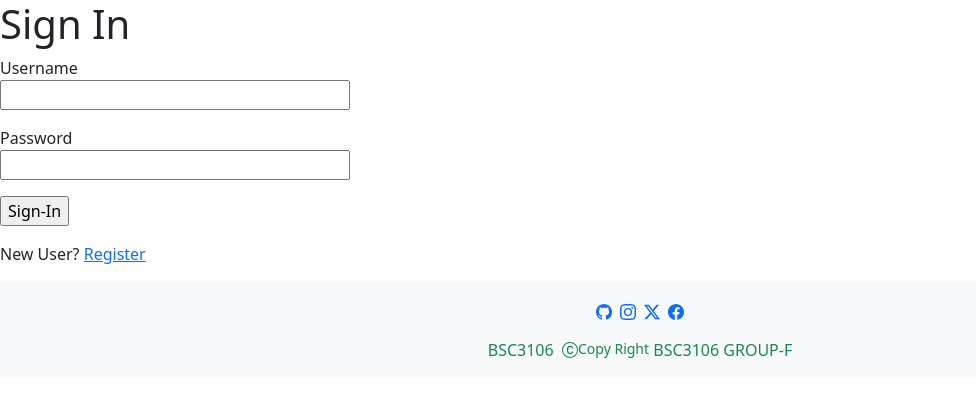
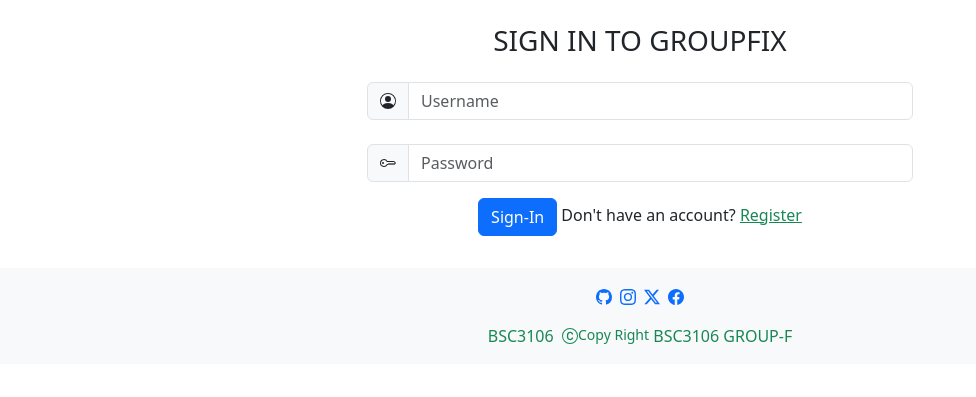
Before and after one commit to ColinAdo/open-source-bug-tracker-group-F, a Flask app: page /login in a window 1280 px wide. Shown: the top 397 px of the page, without its empty margins (0-976 px from the left). Run offline with Flask 3, Linux system fonts and the light colour scheme.

Commit message:
Add styled login page

```diff
--- a/app/templates/auths/login.html
+++ b/app/templates/auths/login.html
@@ -2,24 +2,53 @@
 {% block title %} {{title}} {% endblock title %}
 
 {% block content %}
-    <h1>Sign In</h1>
-    <form action="" method="post" novalidate>
+<div class="container mt-4">
+
+<h3 class="d-flex justify-content-center text-uppercase mb-4">Sign In To GroupFix</h3>
+
+<form method="post" action="" enctype="multipart/form-data">
     {{ form.hidden_tag() }}
-        <p>
-            {{ form.username.label }}<br>
-            {{ form.username(size=32) }}<br>
+<div class="row justify-content-center">
+    <div class="col-md-6">
+    <div class="input-group flex-nowrap">
+        <span class="input-group-text" id="addon-wrapping">
+            <svg xmlns="http://www.w3.org/2000/svg" width="16" height="16" fill="currentColor" class="bi bi-person-circle" viewBox="0 0 16 16">
+            <path d="M11 6a3 3 0 1 1-6 0 3 3 0 0 1 6 0z"/>
+            <path fill-rule="evenodd" d="M0 8a8 8 0 1 1 16 0A8 8 0 0 1 0 8zm8-7a7 7 0 0 0-5.468 11.37C3.242 11.226 4.805 10 8 10s4.757 1.225 5.468 2.37A7 7 0 0 0 8 1z"/>
+            </svg>
+        </span>
+        {{ form.username(class="form-control", placeholder="Username", aria_describedby="addon-wrapping") }}
         {% for error in form.username.errors %}
             <span style="color: red;">{{ error }}</span>
         {% endfor %}
-        </p>
-        <p>
-            {{ form.password.label }}<br>
-            {{ form.password(size=32) }}<br>
+    </div>
+    </div>
+</div>
+
+<div class="row justify-content-center mt-4">
+    <div class="col-md-6">
+    <div class="input-group flex-nowrap">
+        <span class="input-group-text" id="addon-wrapping">
+            <svg xmlns="http://www.w3.org/2000/svg" width="16" height="16" fill="currentColor" class="bi bi-key" viewBox="0 0 16 16">
+            <path d="M0 8a4 4 0 0 1 7.465-2H14a.5.5 0 0 1 .354.146l1.5 1.5a.5.5 0 0 1 0 .708l-1.5 1.5a.5.5 0 0 1-.708 0L13 9.207l-.646.647a.5.5 0 0 1-.708 0L11 9.207l-.646.647a.5.5 0 0 1-.708 0L9 9.207l-.646.647A.5.5 0 0 1 8 10h-.535A4 4 0 0 1 0 8zm4-3a3 3 0 1 0 2.712 4.285A.5.5 0 0 1 7.163 9h.63l.853-.854a.5.5 0 0 1 .708 0l.646.647.646-.647a.5.5 0 0 1 .708 0l.646.647.646-.647a.5.5 0 0 1 .708 0l.646.647.793-.793-1-1h-6.63a.5.5 0 0 1-.451-.285A3 3 0 0 0 4 5z"/>
+            <path d="M4 8a1 1 0 1 1-2 0 1 1 0 0 1 2 0z"/>
+            </svg>
+        </span>
+        {{ form.password(class="form-control", placeholder="Password", aria_describedby="addon-wrapping") }}
         {% for error in form.password.errors %}
             <span style="color: red;">{{ error }}</span>
         {% endfor %}
-        </p>
-        <p>{{ form.submit() }}</p>
+    </div>
+    </div>
+</div>
+
+<div class="text-center">
+    <div class="mb-3 p-3">
+        {{ form.submit(class="btn btn-primary mr-5") }}
+        Don't have an account? <a class="text-success" href="{{ url_for('register') }}">Register</a>
+    </div>
+
+</div>
 </form>
-    <p>New User? <a href="{{ url_for('register') }}">Register</a></p>
+</div>
 {% endblock content %}
```
Lines whose indentation alone changed are shown as unchanged.
